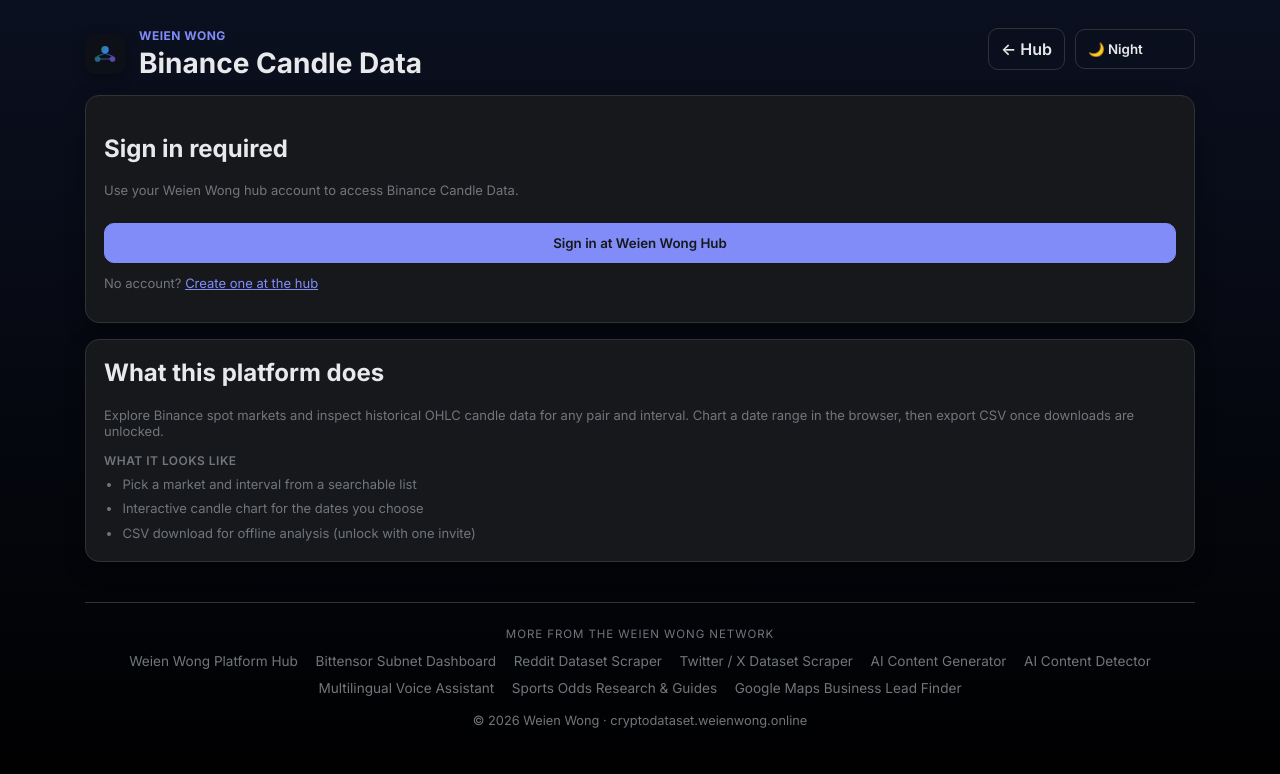
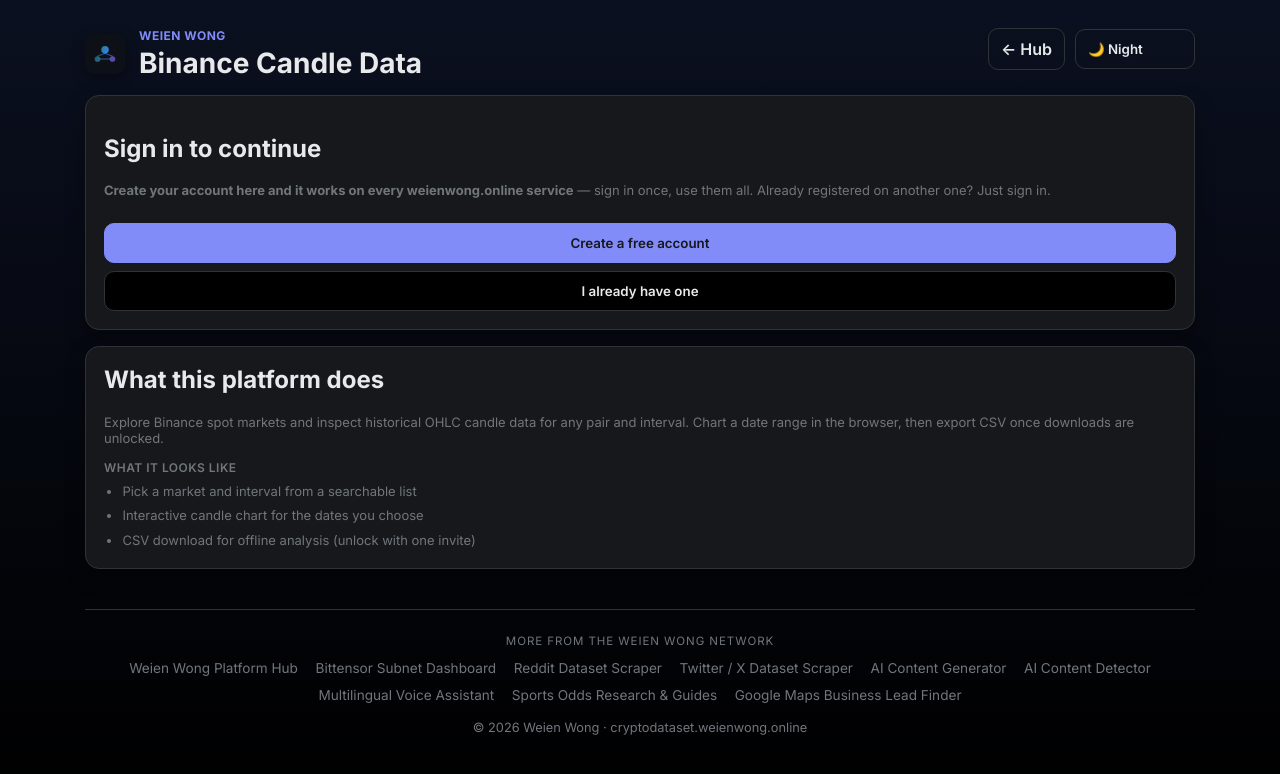
Before and after one commit to brucecastillofollow/BINANCE_PRICE_CANDLE, a React (Vite) app in the folder frontend/: page / in a window 1280 px wide. Shown: the top 774 px of the page. Built offline with nearby package versions, Linux system fonts and the light colour scheme; no server answers.

Commit message:
Create the account here instead of sending people to the hub
Co-Authored-By: Claude Opus 5 (1M context) <noreply@anthropic.com>

```diff
--- a/frontend/index.html
+++ b/frontend/index.html
@@ -52,6 +52,13 @@
       <script src="https://weienwong.online/static/js/ww-dialog.js"></script>
   <script src="https://weienwong.online/static/js/ww-visit.js?v=2" defer></script>
   <script src="https://weienwong.online/static/js/ww-tour.js"></script>
+  <script src="https://weienwong.online/static/js/ww-auth.js"></script>
+  <script>
+    // The sign-in / create-account dialog. It talks to weienwong.online behind
+    // the scenes; the visitor never leaves this page, and the account they
+    // make here is the same one on every other weienwong.online service.
+    if (window.WWAuth) WWAuth.init({ hub: "https://weienwong.online" });
+  </script>
 </head>
   <body>
     <div id="root"></div>
--- a/frontend/src/pages/MainLayout.jsx
+++ b/frontend/src/pages/MainLayout.jsx
@@ -27,7 +27,6 @@ function AuthGate() {
   if (booting) return <p className="message">Loading...</p>;
 
   if (!user) {
-    const returnTo = encodeURIComponent(window.location.href);
     return (
       <div className="app">
         <header className="page-header project-header">
@@ -40,22 +39,30 @@ function AuthGate() {
           </div>
         </header>
         <section className="card auth-card">
-          <h2>Sign in required</h2>
-          <p className="meta">Use your Weien Wong hub account to access Binance Candle Data.</p>
+          <h2>Sign in to continue</h2>
+          <p className="meta">
+            <strong>Create your account here and it works on every weienwong.online service</strong>
+            {" "}&mdash; sign in once, use them all. Already registered on another one? Just sign in.
+          </p>
+          {/* data-ww-signup / data-ww-signin are picked up by ww-auth.js (loaded in
+              index.html) through a document-level listener, so React rendering
+              these is enough. The dialog posts to weienwong.online itself and the
+              page reloads signed in -- nobody is sent to another site. */}
           <button
             type="button"
             className="primary"
             style={{ width: "100%", marginTop: 12 }}
-            onClick={() => {
-              window.location.href = `${hubAuthUrl}/login?return_to=${returnTo}`;
-            }}
+            data-ww-signup
           >
-            Sign in at Weien Wong Hub
+            Create a free account
           </button>
-          <p className="meta" style={{ marginTop: 12 }}>
-            No account?{" "}
-            <a href={`${hubAuthUrl}/register?return_to=${returnTo}`}>Create one at the hub</a>
-          </p>
+          <button
+            type="button"
+            style={{ width: "100%", marginTop: 8 }}
+            data-ww-signin
+          >
+            I already have one
+          </button>
         </section>
         <section className="card auth-about-card">
           <h2>What this platform does</h2>
```
Also changed, not shown: 1 other file (tests, documents, lock files or other folders).
